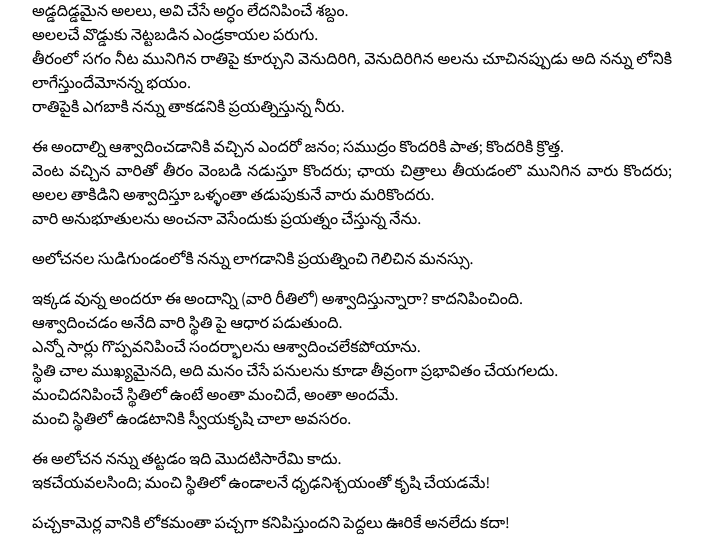
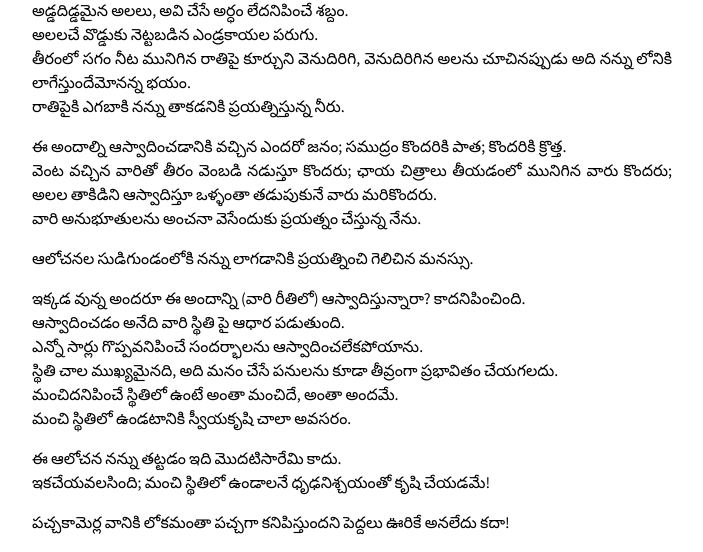
Before and after one commit to nsaikiran/impression, a Jekyll site: the page built from _posts/2019-02-23-స్థితి.md, in a window 1280 px wide. Shown: the part 462-1014 px from the top of the page, without its empty margins (288-991 px from the left). Built offline with Jekyll 4.4.1, drawn with Linux system fonts in a browser that asks for light colours; comment, search, counter and statistics services are not loaded.

Commit message:
Correct typos

```diff
--- a/_posts/2019-02-23-స్థితి.md
+++ b/_posts/2019-02-23-స్థితి.md
@@ -23,23 +23,23 @@ author: "Sai Kiran"
 రాతిపైకి ఎగబాకి నన్ను తాకడనికి ప్రయత్నిస్తున్న నీరు.
 
 
-ఈ అందాల్ని ఆశ్వాదించడానికి వచ్చిన ఎందరో జనం; సముద్రం కొందరికి పాత; కొందరికి
+ఈ అందాల్ని ఆస్వాదించడానికి వచ్చిన ఎందరో జనం; సముద్రం కొందరికి పాత; కొందరికి
 క్రొత్త.
-వెంట వచ్చిన వారితో తీరం వెంబడి నడుస్తూ కొందరు; ఛాయ చిత్రాలు తీయడంలొ మునిగిన
-వారు కొందరు; అలల తాకిడిని అశ్వాదిస్తూ ఒళ్ళంతా తడుపుకునే వారు మరికొందరు.
+వెంట వచ్చిన వారితో తీరం వెంబడి నడుస్తూ కొందరు; ఛాయ చిత్రాలు తీయడంలో మునిగిన
+వారు కొందరు; అలల తాకిడిని ఆస్వాదిస్తూ ఒళ్ళంతా తడుపుకునే వారు మరికొందరు.
 వారి అనుభూతులను అంచనా వెసేందుకు ప్రయత్నం చేస్తున్న నేను.
 
-అలోచనల సుడిగుండంలోకి నన్ను లాగడానికి ప్రయత్నించి గెలిచిన మనస్సు.
+ఆలోచనల సుడిగుండంలోకి నన్ను లాగడానికి ప్రయత్నించి గెలిచిన మనస్సు.
 
-ఇక్కడ వున్న అందరూ ఈ అందాన్ని (వారి రీతిలో) అశ్వాదిస్తున్నారా? కాదనిపించింది.
-ఆశ్వాదించడం అనేది వారి స్థితి పై ఆధార పడుతుంది.
-ఎన్నో సార్లు గొప్పవనిపించే సందర్భాలను ఆశ్వాదించలేకపోయాను.
+ఇక్కడ వున్న అందరూ ఈ అందాన్ని (వారి రీతిలో) ఆస్వాదిస్తున్నారా? కాదనిపించింది.
+ఆస్వాదించడం అనేది వారి స్థితి పై ఆధార పడుతుంది.
+ఎన్నో సార్లు గొప్పవనిపించే సందర్భాలను ఆస్వాదించలేకపోయాను.
 స్థితి చాల ముఖ్యమైనది, అది మనం చేసే పనులను కూడా తీవ్రంగా ప్రభావితం
 చేయగలదు.
 మంచిదనిపించే స్థితిలో ఉంటే అంతా మంచిదే, అంతా అందమే.
 మంచి స్థితిలో ఉండటానికి స్వీయకృషి చాలా అవసరం.
 
-ఈ అలోచన నన్ను తట్టడం ఇది మొదటిసారేమి కాదు.
+ఈ ఆలోచన నన్ను తట్టడం ఇది మొదటిసారేమి కాదు.
 ఇకచేయవలసింది; మంచి స్థితిలో ఉండాలనే ధృఢనిశ్చయంతో కృషి చేయడమే!
 
 పచ్చకామెర్ల వానికి  లోకమంతా  పచ్చగా  కనిపిస్తుందని పెద్దలు ఊరికే అనలేదు  కదా!
```
